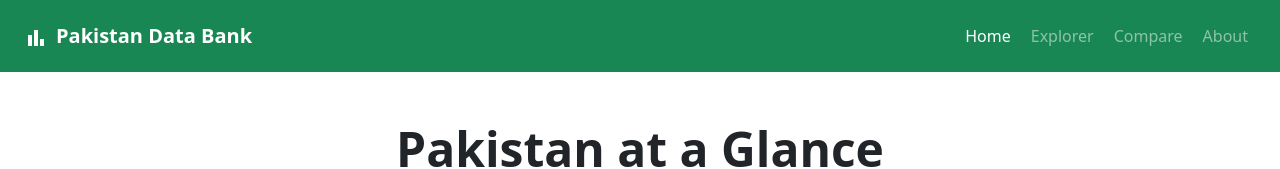
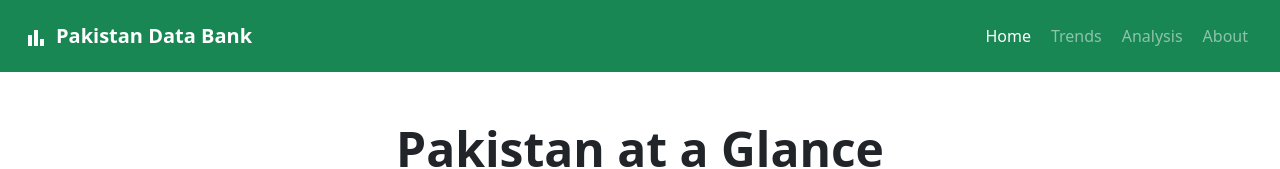
Before and after one commit to code-runner006/pakistan-data-bank, a React (Vite) app: page / in a window 1280 px wide. Shown: the top 169 px of the page. Built offline with nearby package versions, Linux system fonts and the light colour scheme; no server answers.

Commit message:
feat: trends page with indicator select and data fetching

```diff
--- a/src/components/controls/IndicatorSelect.jsx
+++ b/src/components/controls/IndicatorSelect.jsx
@@ -1 +1,17 @@
-export default function IndicatorSelect() {}
+import { INDICATORS } from "../../constants/indicators";
+
+export default function IndicatorSelect({ selectedCode, onSelect }) {
+  return (
+    <select
+      className="form-select"
+      value={selectedCode}
+      onChange={(e) => onSelect(e.target.value)}
+    >
+      {INDICATORS.map((ind) => (
+        <option key={ind.code} value={ind.code}>
+          {ind.label}
+        </option>
+      ))}
+    </select>
+  );
+}
--- a/src/components/layout/Navbar.jsx
+++ b/src/components/layout/Navbar.jsx
@@ -32,20 +32,20 @@ export default function Navbar() {
             Home
           </NavLink>
           <NavLink
-            to="/explorer"
+            to="/trends"
             className={({ isActive }) =>
               `nav-link ${isActive ? `text-white ${styles.active}` : "text-white-50"}`
             }
           >
-            Explorer
+            Trends
           </NavLink>
           <NavLink
-            to="/compare"
+            to="/analysis"
             className={({ isActive }) =>
               `nav-link ${isActive ? `text-white ${styles.active}` : "text-white-50"}`
             }
           >
-            Compare
+            Analysis
           </NavLink>
           <NavLink
             to="/about"
--- a/src/components/ui/StatCard.jsx
+++ b/src/components/ui/StatCard.jsx
@@ -1,5 +1,3 @@
-import styles from "./StatCard.module.css";
-
 export default function StatCard({ label, value, unit, year }) {
   const formatted =
     value >= 1e9
--- a/src/context/DataContext.jsx
+++ b/src/context/DataContext.jsx
@@ -23,6 +23,7 @@ function dataReducer(state, action) {
       };
 
     case "SET_CODE":
+      return { ...state, selectedCode: action.payload };
 
     default:
       return state;
--- a/src/pages/Compare.jsx
+++ b/src/pages/Analysis.jsx
@@ -1,4 +1,4 @@
-export default function Compare() {
+export default function Analysis() {
   return (
     <div className="container py-4">
       <h1>Compare Page</h1>
--- a/src/pages/Explorer.jsx
+++ /dev/null
@@ -1,7 +0,0 @@
-export default function Explorer() {
-  return (
-    <div className="container py-4">
-      <h1>Explorer Page</h1>
-    </div>
-  );
-}
--- a/src/pages/Home.jsx
+++ b/src/pages/Home.jsx
@@ -42,7 +42,7 @@ export default function Home() {
           Explore decades of Pakistan's economic, social, and demographic data
           through interactive visualisations.
         </p>
-        <a href="/explorer" className="btn btn-success px-4 mt-2">
+        <a href="/trends" className="btn btn-success px-4 mt-2">
           Explore Data →
         </a>
       </div>
--- /dev/null
+++ b/src/pages/Trends.jsx
@@ -0,0 +1,36 @@
+import { useContext } from "react";
+import { DataContext } from "../context/DataContext";
+import { useWorldBank } from "../hooks/useWorldBank";
+import IndicatorSelect from "../components/controls/IndicatorSelect";
+import LoadingSpinner from "../components/ui/LoadingSpinner";
+import ErrorMessage from "../components/ui/ErrorMessage";
+
+export default function Trends() {
+  const { state, dispatch } = useContext(DataContext);
+  const { data, loading, error } = useWorldBank(state.selectedCode);
+
+  return (
+    <div className="container-lg py-4">
+      <h2 className="fw-bold mb-1">Trends</h2>
+      <p className="text-muted mb-4">
+        Browse Pakistan's development indicators across decades.
+      </p>
+
+      <div className="row g-3 mb-3">
+        <div className="col-md-6">
+          <label className="form-label small fw-semibold">Indicator</label>
+          <IndicatorSelect
+            selectedCode={state.selectedCode}
+            onSelect={(newCode) =>
+              dispatch({ type: "SET_CODE", payload: newCode })
+            }
+          />
+        </div>
+      </div>
+
+      {loading && data.length === 0 && <LoadingSpinner />}
+      {error && <ErrorMessage message={error} />}
+      {data.length > 0 && <p className="text-muted">Data loaded.</p>}
+    </div>
+  );
+}
```
Also changed, not shown: src/main.jsx (+4 -4 lines), src/components/ui/StatCard.module.css (deleted).
